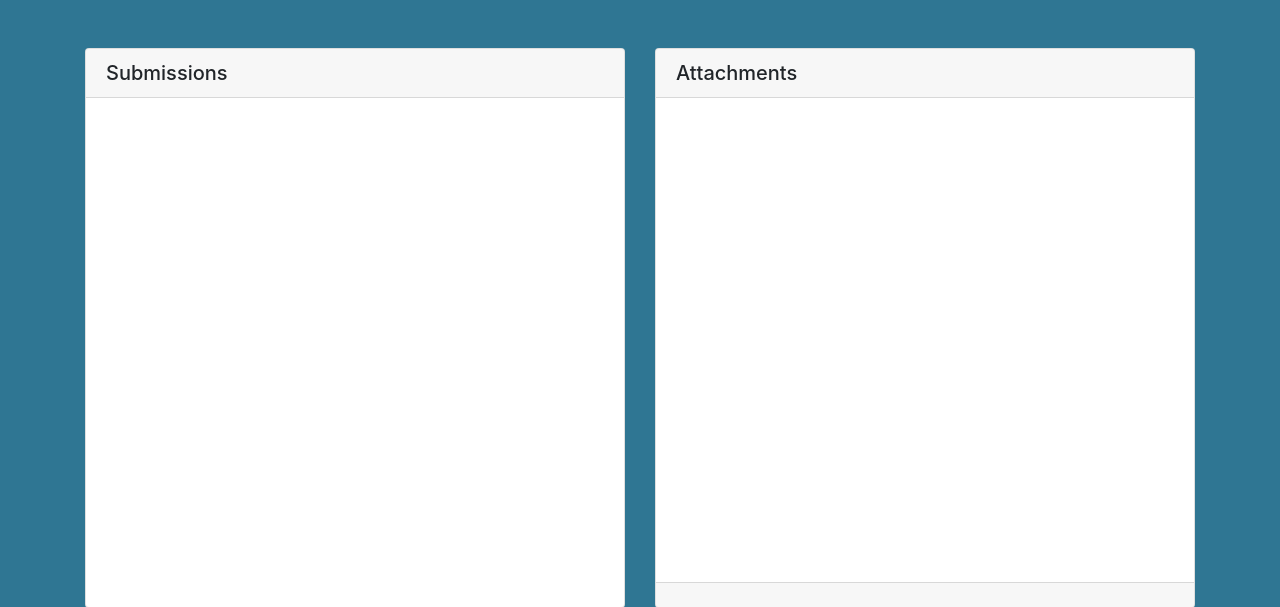
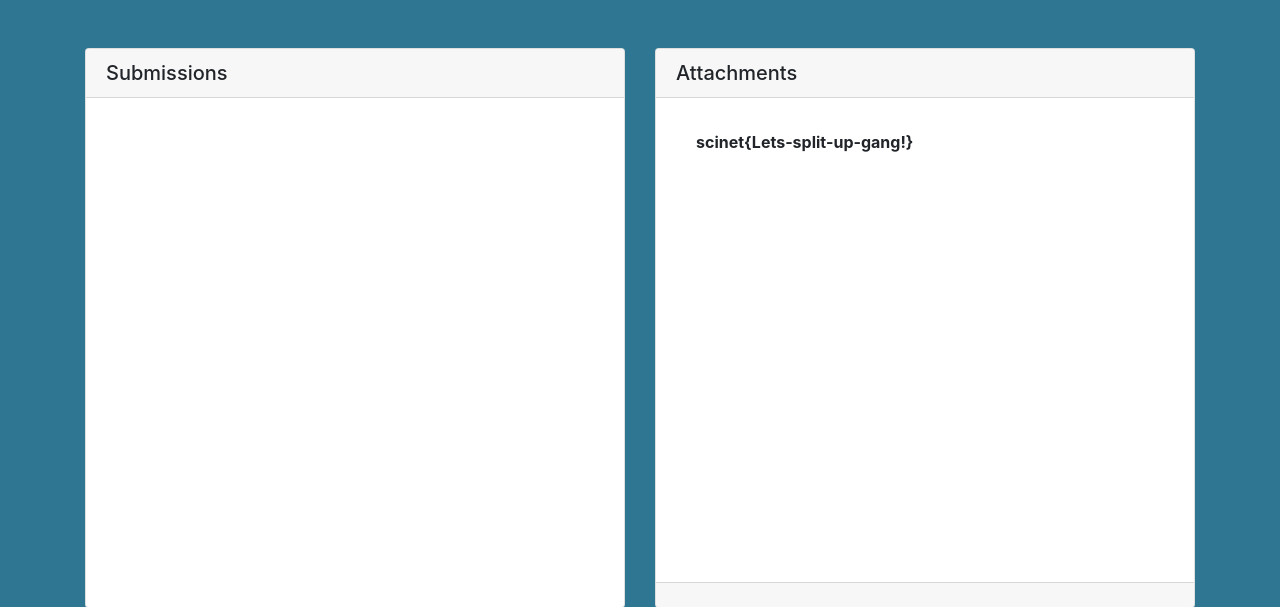
Before and after one commit to MilyMilo/scinet-junior-2019-finals, a Flask app: template finals-1/app/templates/admin.html in a window 1280 px wide. Shown: the top 607 px of the page. Run offline with Flask 2, Linux system fonts and the light colour scheme; the template is opened without the code that fills it, so the values that code supplies are empty; some libraries are stand-ins or nearby versions.

Commit message:
add finals-1 flags

```diff
--- a/finals-1/app/templates/admin.html
+++ b/finals-1/app/templates/admin.html
@@ -23,6 +23,7 @@ Admin Panel
         <h5 class="card-header">Attachments</h5>
         <div class="card-body">
           <ul class="list-group list-group-flush">
+              <li class="list-group-item font-weight-bolder">scinet{Lets-split-up-gang!}</li>
             {% for attachment in attachments %}
               <li class="list-group-item">{{ attachment }}</li>
             {% endfor %}
```
Also changed, not shown: 1 other file.
